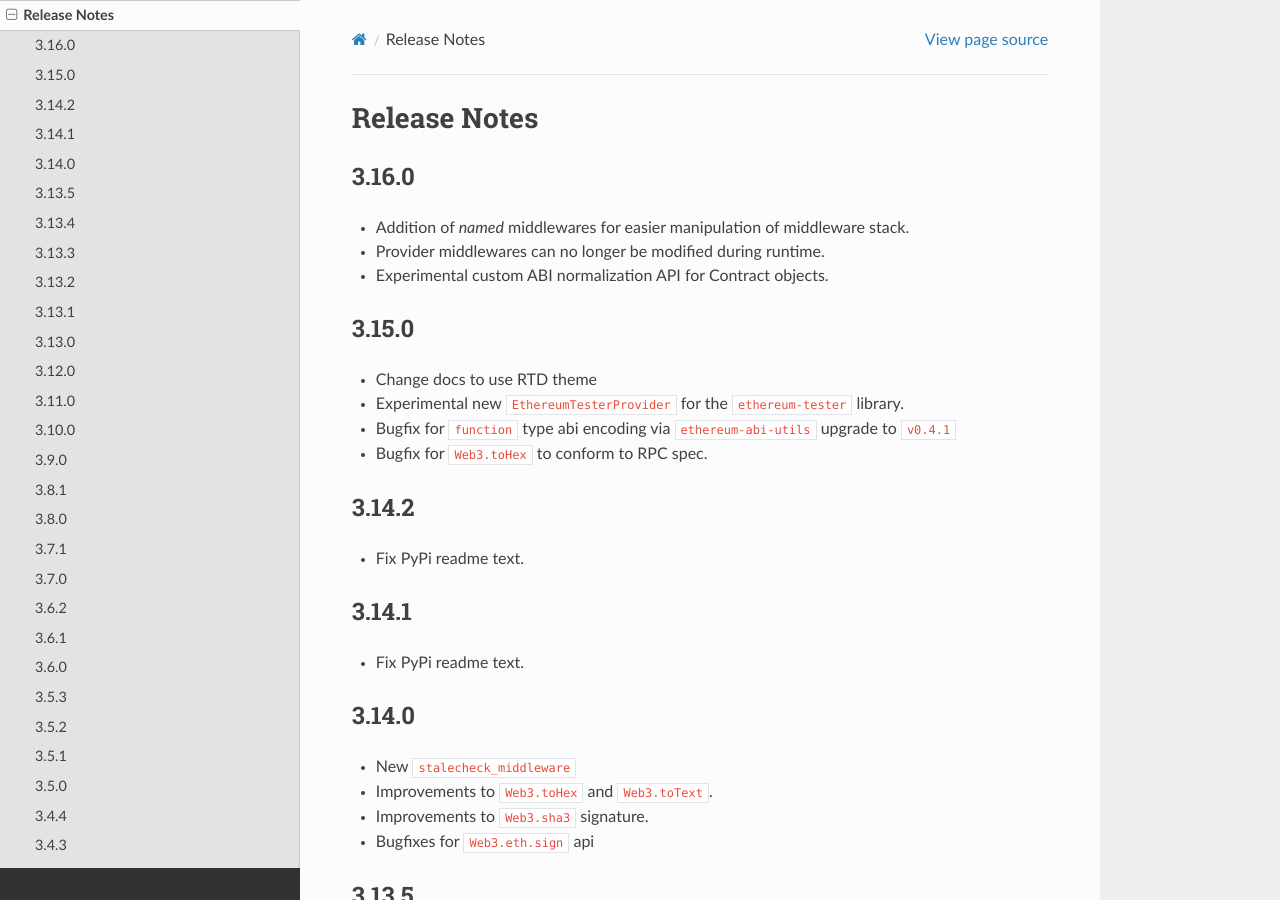
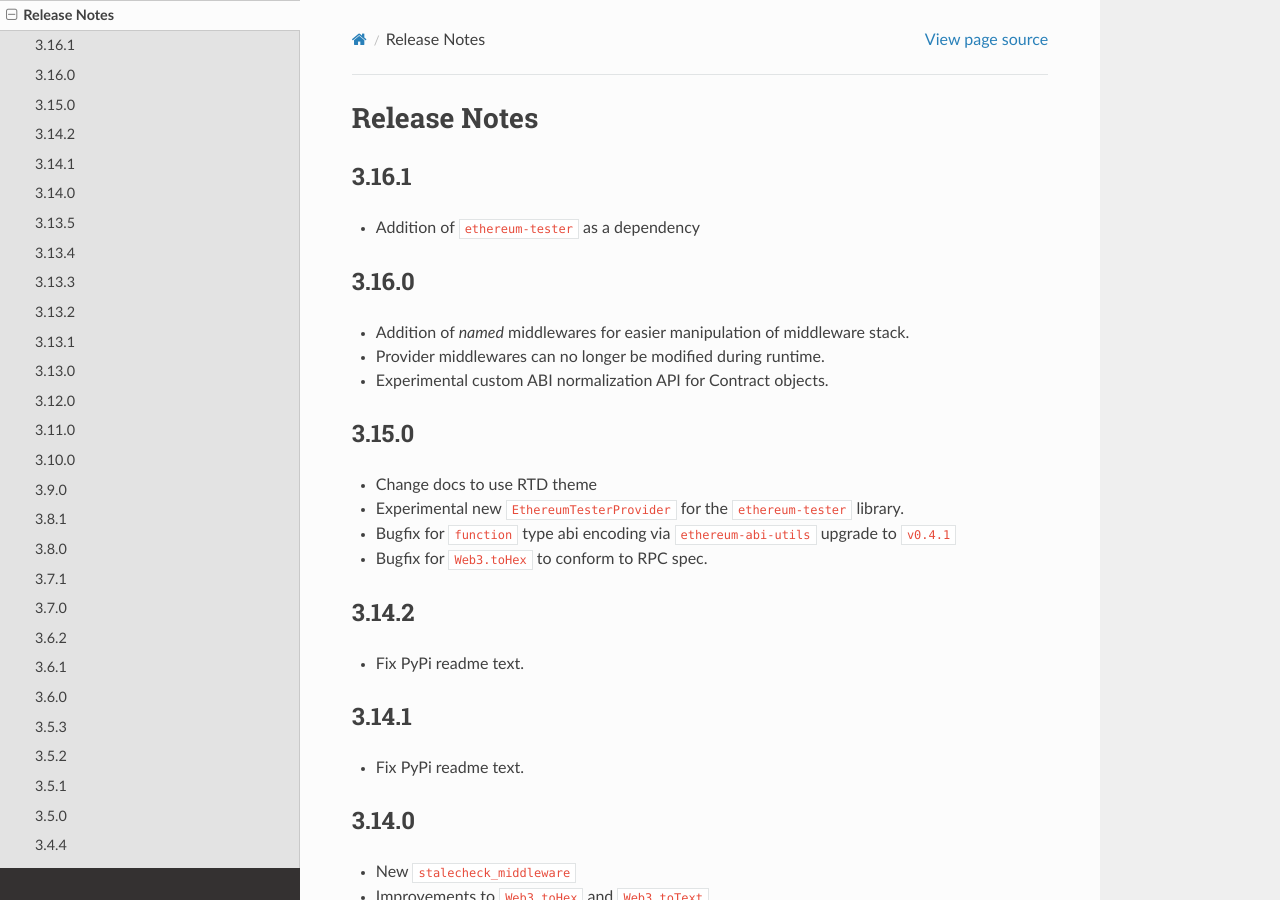
Before and after one commit to shuziren/web3.py, a Sphinx documentation site: the page built from docs/releases.rst, in a window 1280 px wide and 900 px high. Built offline with Sphinx 7.4.7 and the Read the Docs theme 2.0.0, drawn with Linux system fonts in a browser that asks for light colours; pages that are not in the unit, such as notebooks, are missing from menus.

Commit message:
3.16.1 Release

```diff
--- a/docs/releases.rst
+++ b/docs/releases.rst
@@ -1,5 +1,11 @@
 Release Notes
 =============
+
+3.16.1
+------
+
+* Addition of ``ethereum-tester`` as a dependency
+
 
 3.16.0
 ------
--- a/setup.py
+++ b/setup.py
@@ -31,7 +31,7 @@ if sys.platform == 'win32':
 
 setup(
     name='web3',
-    version='3.16.0',
+    version='3.16.1',
     description="""Web3.py""",
     long_description_markdown_filename='README.md',
     author='Piper Merriam',
```
